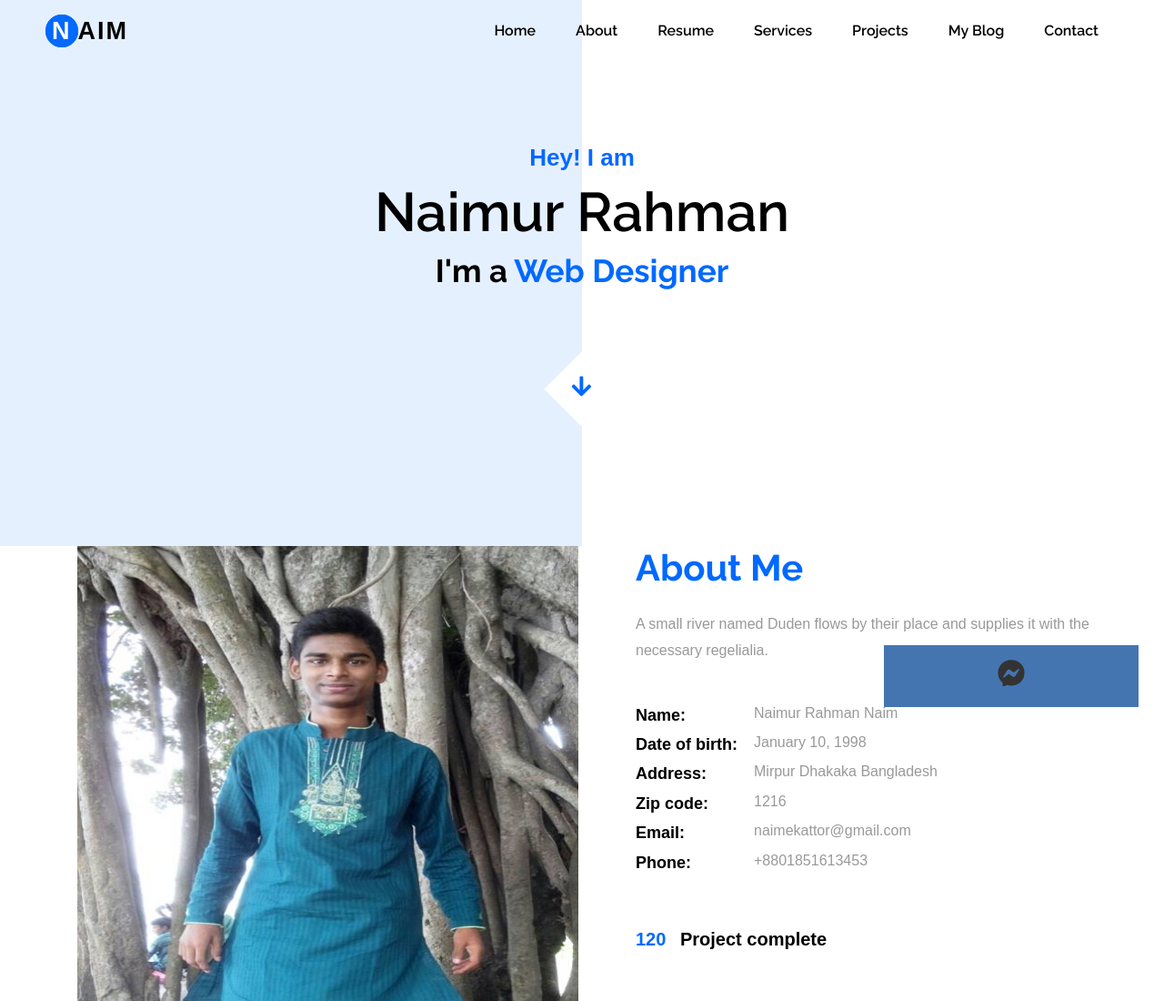
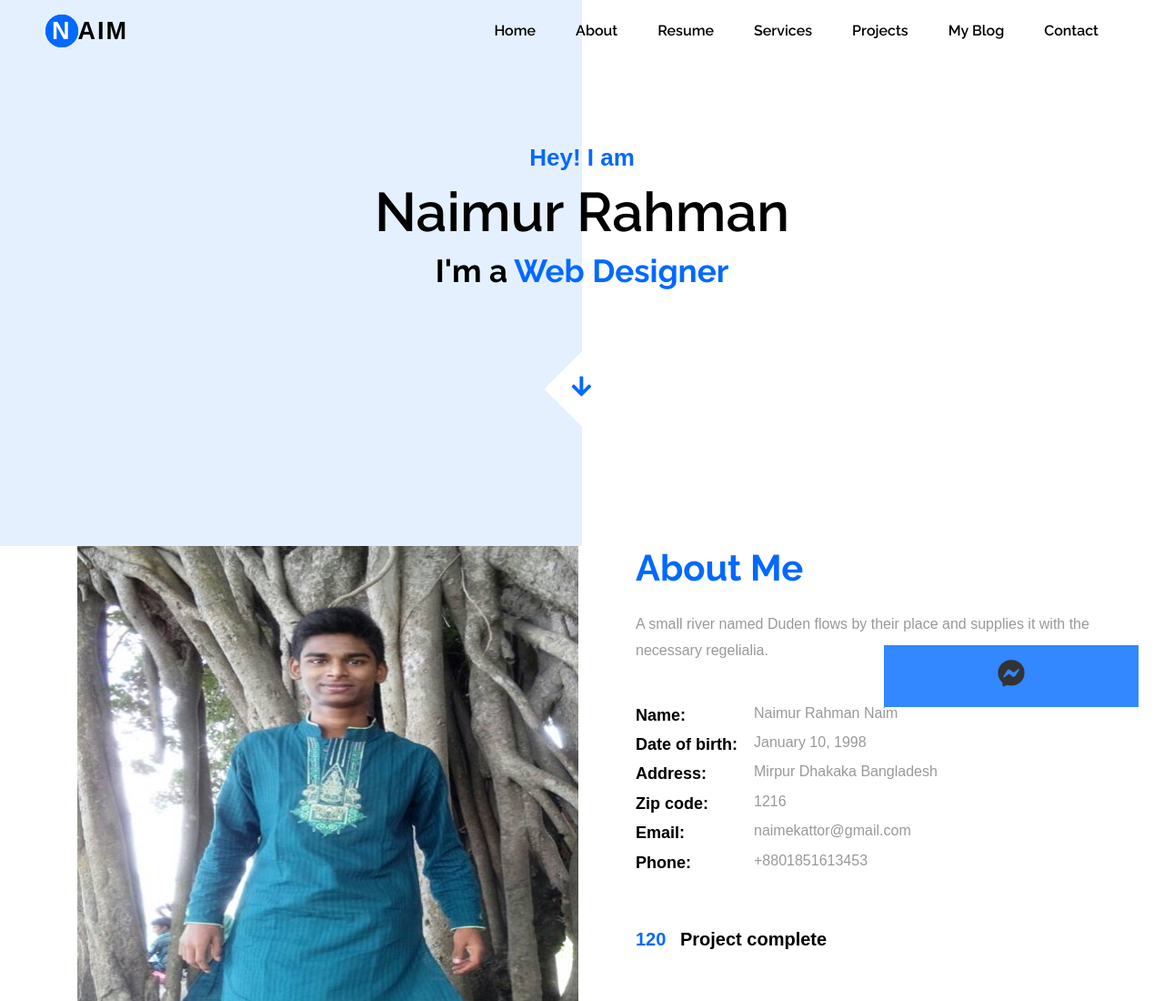
Before and after one commit to naimekattor/Portfolio, a plain HTML site: page index.html in a window 1280 px wide. Shown: the top 1100 px of the page at 91% size. Drawn offline with Linux system fonts and the light colour scheme; a web font is replaced by a local one.

Commit message:
Update style.css

```diff
--- a/css/style.css
+++ b/css/style.css
@@ -1012,7 +1012,7 @@ i.fas.fa-sort-up {
 
 /* Button used to open the chat form - fixed at the bottom of the page */
 .open-button {
-  background-color: #17539e;
+  background-color: #0069ff;
   color: white;
   padding: 16px 20px;
   border: none;
```
